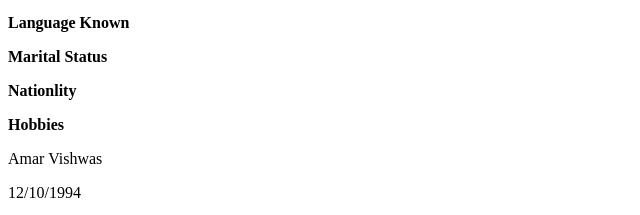
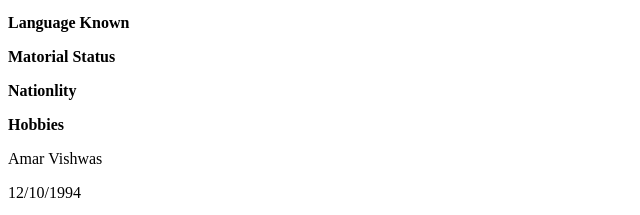
Before and after one commit to arunvishwas/resume, a plain HTML site: page index.html in a window 1280 px wide. Shown: the part 2628-2843 px from the top of the page, 0-640 px from the left. Drawn offline with Linux system fonts and the light colour scheme.

Commit message:
Update index.html

```diff
--- a/index.html
+++ b/index.html
@@ -169,7 +169,7 @@
 					<p><b>Father Name</b></p>
 					<p><b>Date of Birth</b></p>
 					<p><b>Language Known</b></p>
-					<p><b>Marital Status</b></p>
+					<p><b>Matorial Status</b></p>
 					<p><b>Nationlity</b></p>
 					<p><b>Hobbies</b></p>
 				</div>
```
